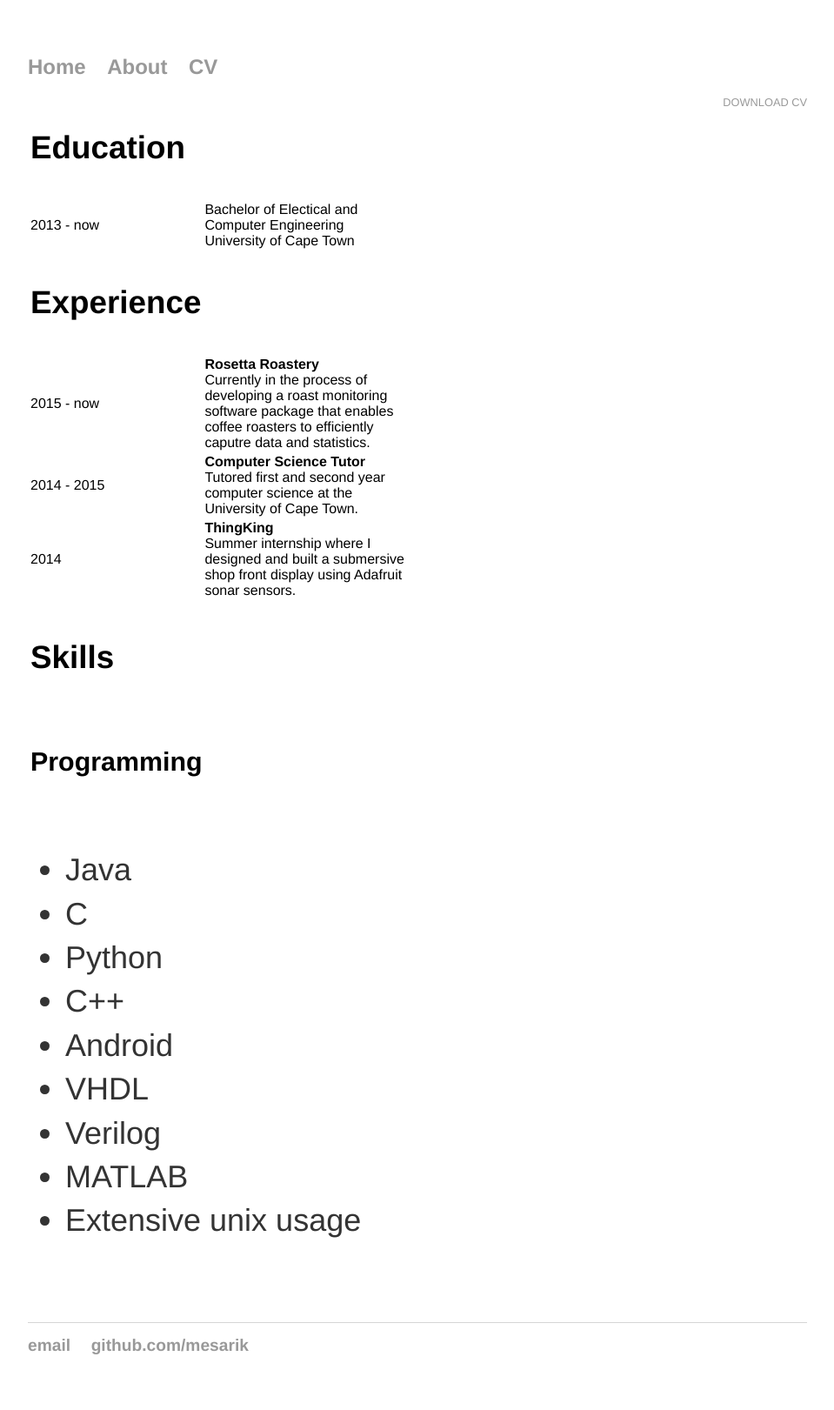
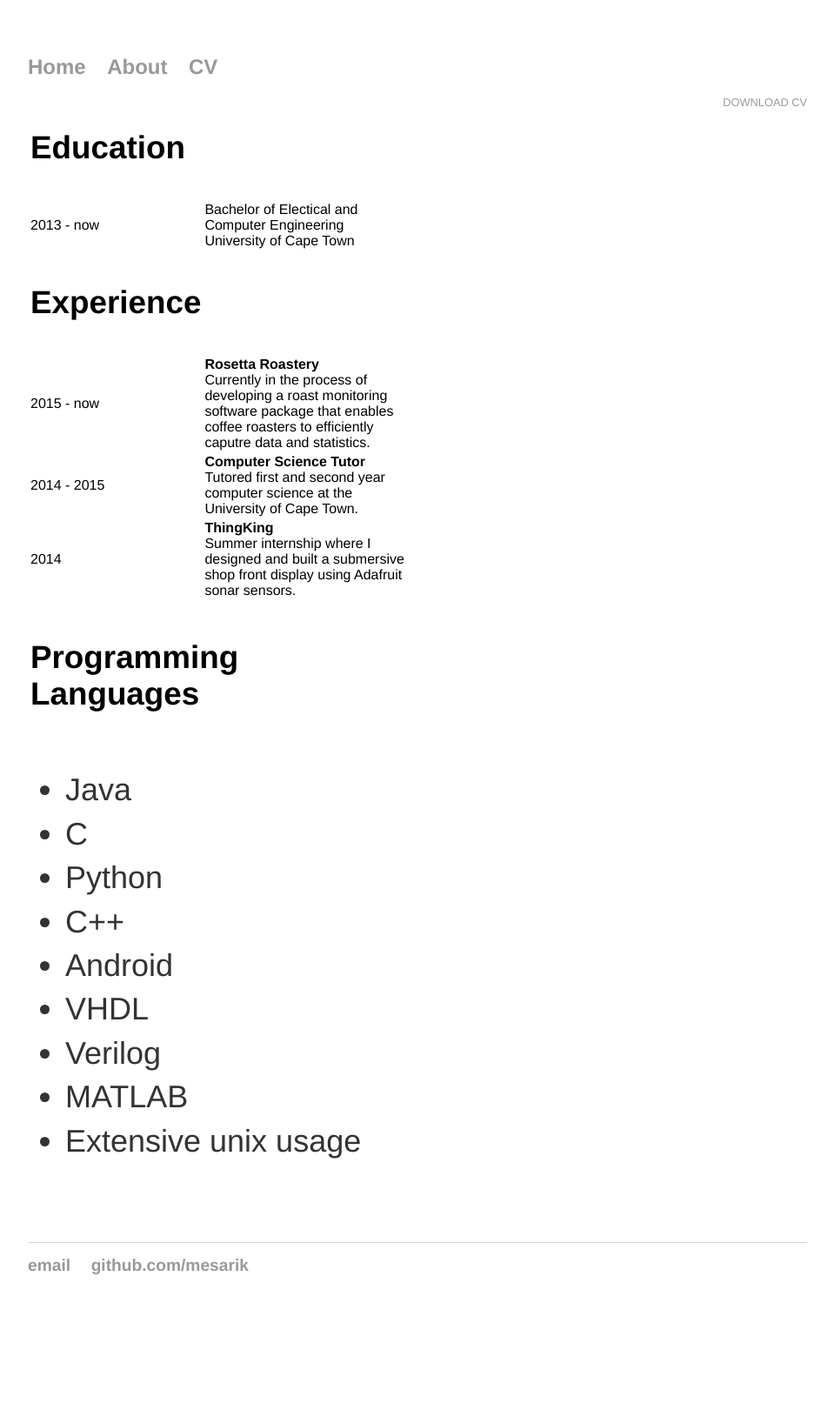
Before and after one commit to mesarcik/mesarcik.github.io, a Jekyll site: the page built from cv/index.html, in a window 1280 px wide. Shown: the whole page at 87% size, without its empty margins (160-1119 px from the left). Built offline with Jekyll 4.4.1, drawn with Linux system fonts in a browser that asks for light colours; after the commit the page ends 1529 px from its top, so only the background shows below that.

Commit message:
git_uploader.sh

```diff
--- a/css/main.css
+++ b/css/main.css
@@ -9,6 +9,8 @@
 p, ul,li { font-size: 1.5em; line-height: 1.4em; color: #333; }
 table {font-family: 'Helvetica'}
 li {font-family: 'Helvetica'}
+p {font-family: 'Helvetica'}
+
 
 
 h1, h2, h3, h4 { font-family: 'Helvetica', 'Arial', 'Sans-Serif'; }
--- a/cv/index.html
+++ b/cv/index.html
@@ -36,10 +36,10 @@
 
 					</table>
 			<table style= "width:50%; display: inline-block;">
-							<td><h3> Skills </h3></td>
+							<td><h3> Programming Languages </h3></td>
 
 						<tr>
-							<td> <h4> Programming</h4> <br> <ul> <li>Java</li> <li>C</li> <li>Python</li> <li>C++</li> <li>Android</li>  <li>VHDL</li>  <li>Verilog</li>  <li>MATLAB</li>  <li>Extensive unix usage</li>  </ul></td>
+							<td> <ul> <li>Java</li> <li>C</li> <li>Python</li> <li>C++</li> <li>Android</li>  <li>VHDL</li>  <li>Verilog</li>  <li>MATLAB</li>  <li>Extensive unix usage</li>  </ul></td>
 						</tr>
 					</table>
 
```
